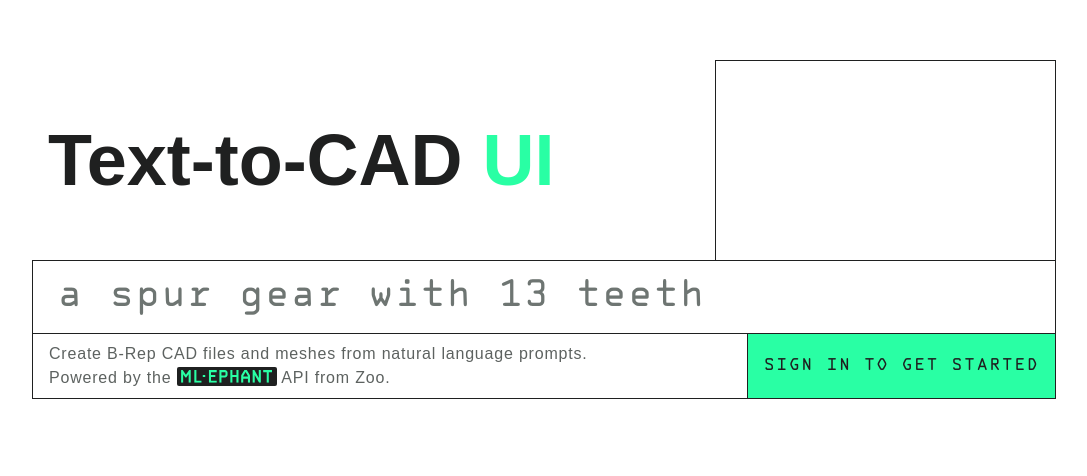
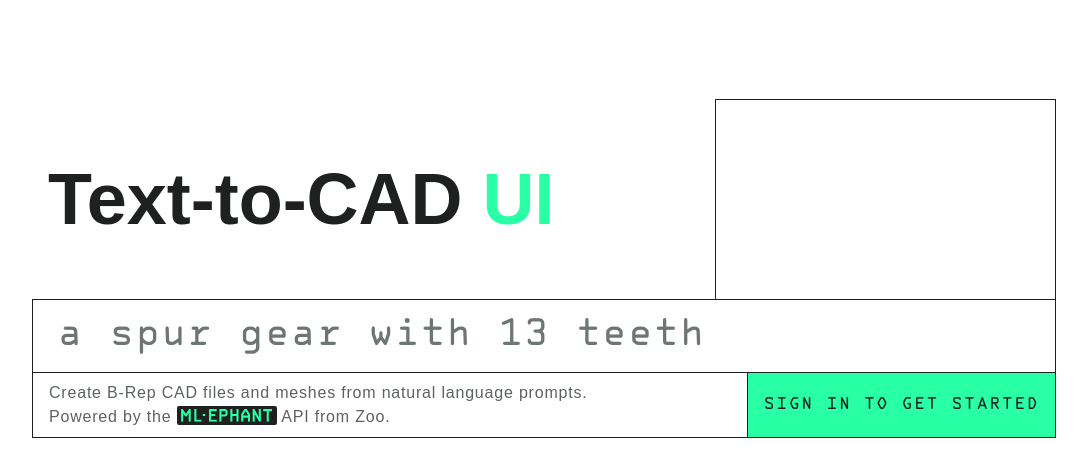
Before and after one commit to KittyCAD/text-to-cad-ui, a SvelteKit app: page / in a window 1280 px wide. Shown: the part 132-608 px from the top of the page, without its empty margins (96-1183 px from the left). Built offline with nearby package versions, Linux system fonts and the light colour scheme; no server answers; a web font is replaced by a local one.

Commit message:
Clean up home page responsive styles

```diff
--- a/src/routes/+page.svelte
+++ b/src/routes/+page.svelte
@@ -13,15 +13,13 @@
 	]
 </script>
 
-<main class="mx-2 md:mx-5 lg:mx-auto max-w-5xl">
-	<section class="mx-auto max-w-5xl my-12 md:my-48">
-		<div class="grid lg:grid-cols-3 gap-0 items-stretch min-h-[33vh]">
-			<h1
-				class="-order-1 md:order-none col-span-2 text-5xl md:text-7xl py-6 md:py-12 self-center pl-2 md:pl-4"
-			>
+<main class="mx-2 md:mx-5 lg:mx-auto min-h-screen flex items-center">
+	<section class="mx-auto max-w-5xl flex-1">
+		<div class="grid grid-cols-1 md:grid-cols-3 gap-0 items-stretch min-h-[33vh]">
+			<h1 class="md:col-span-2 text-5xl md:text-7xl py-6 md:py-12 self-center px-2 md:px-4">
 				Text-to-CAD <span class="text-green">UI</span>
 			</h1>
-			<div class="z-10 relative border md:border-b-0 col-span-2 md:col-span-1 min-h-[25vh]">
+			<div class="z-10 relative border md:border-b-0 md:col-span-1 min-h-[25vh]">
 				<div
 					class="animate-reveal absolute inset-0 -top-1/4 opacity-80 md:opacity-100 md:-top-full"
 					style={`--delay-steps: ${examples[0].prompt.length}`}
@@ -32,7 +30,7 @@
 				</div>
 			</div>
 			<div
-				class="-order-1 md:order-none w-full flex items-center justify-start lg:col-span-3 text-lg md:text-4xl font-mono border border-b-0 md:border-b py-4 px-2 md:px-6"
+				class="w-full flex items-center justify-start md:col-span-3 text-lg md:text-4xl font-mono border py-4 px-2 md:px-6"
 			>
 				<div
 					class="typing-animation block text-chalkboard-70 dark:text-chalkboard-50"
@@ -41,7 +39,7 @@
 					<div class="block w-fit">{examples[0].prompt}</div>
 				</div>
 			</div>
-			<div class="lg:col-span-3 flex flex-col md:flex-row items-center border border-t-0">
+			<div class="md:col-span-3 flex flex-col md:flex-row items-center border border-t-0">
 				<p
 					class="flex-1 pl-2 md:pl-4 py-2 text-chalkboard-80 dark:text-chalkboard-30 tracking-wider"
 				>
```
